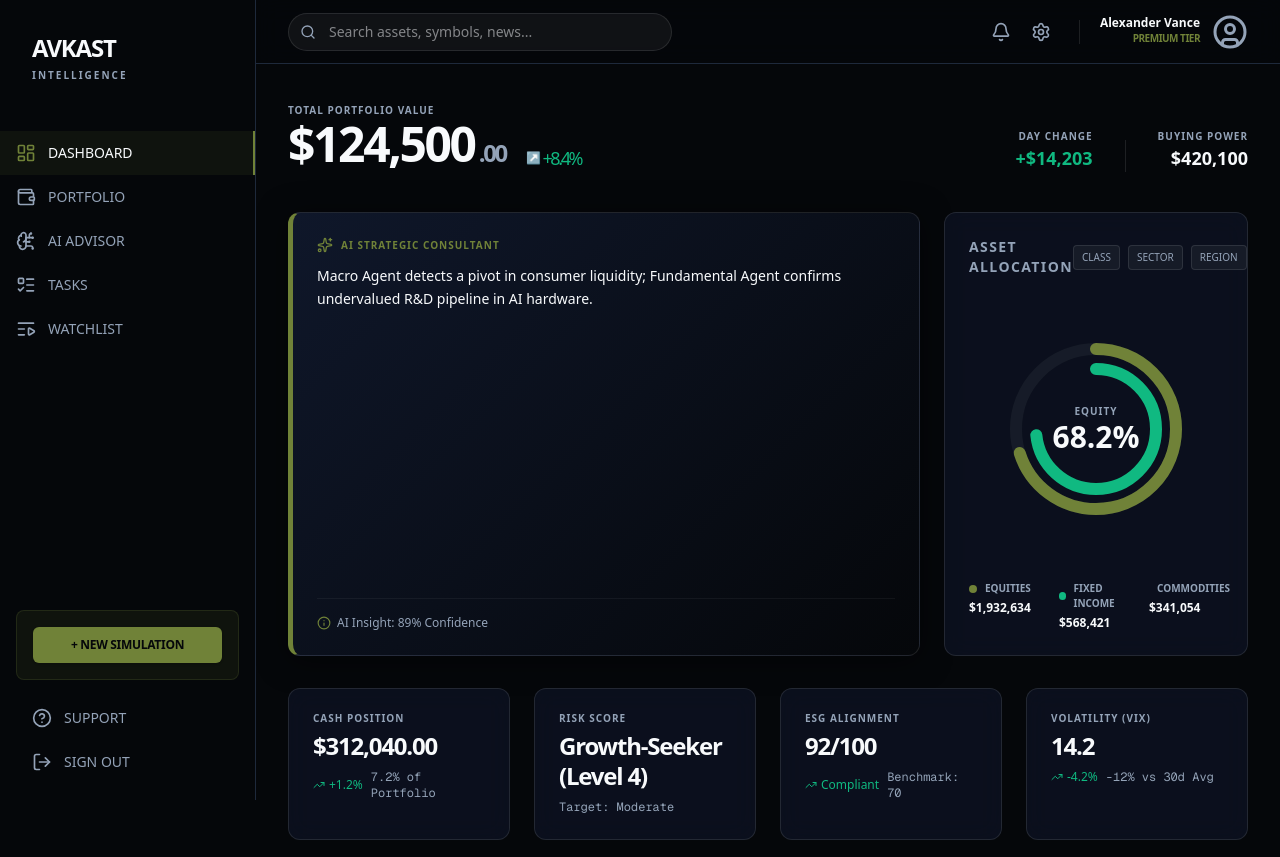
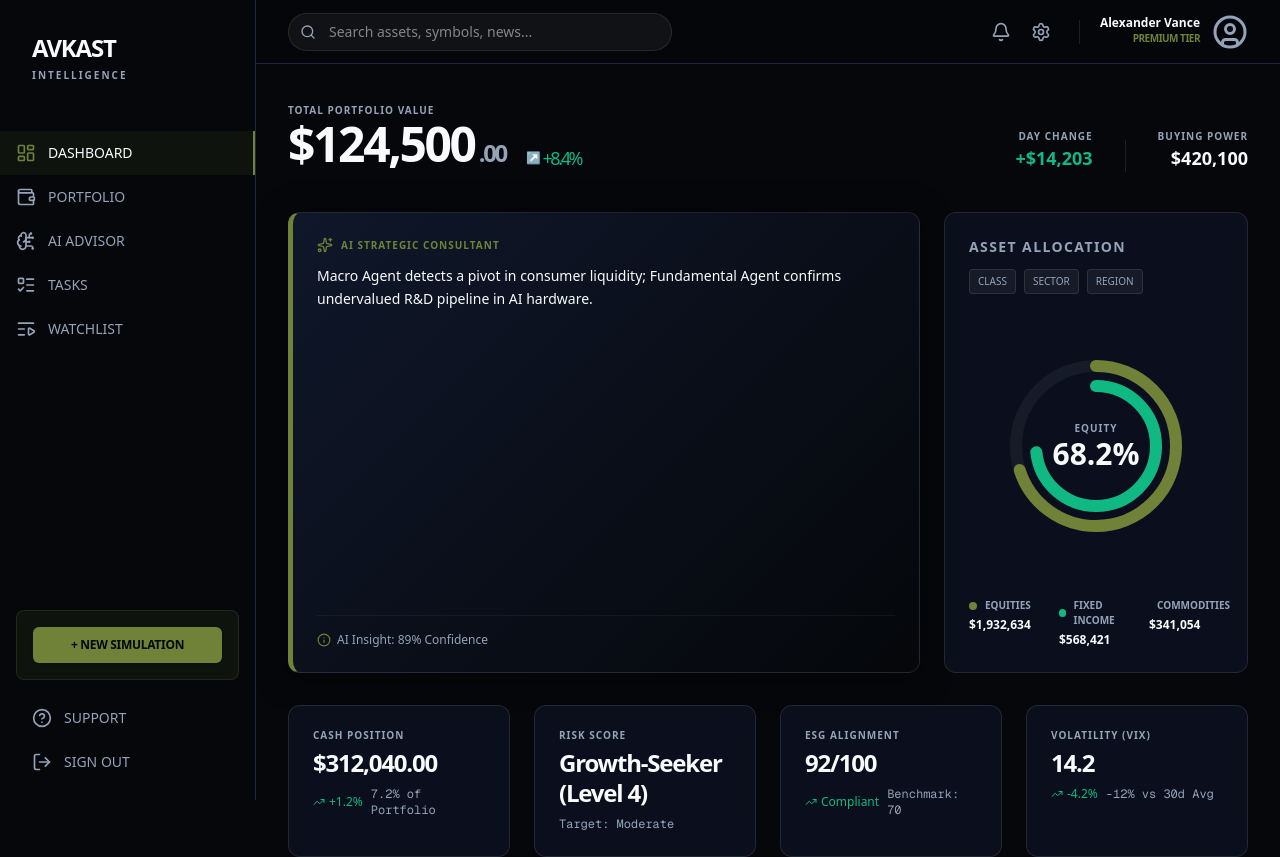
Before and after one commit to German-German/Avkast, a Next.js app: page / in a window 1280 px wide. Shown: the top 857 px of the page. Built offline with nearby package versions, Linux system fonts and the light colour scheme; no server answers.

Commit message:
Update homepage styling

```diff
--- a/src/app/layout.tsx
+++ b/src/app/layout.tsx
@@ -25,7 +25,7 @@ export default function RootLayout({
 }>) {
   return (
     <html lang="en" className="dark">
-      <body className={`${geistSans.variable} ${geistMono.variable} antialiased min-h-screen flex flex-col`}>
+      <body suppressHydrationWarning className={`${geistSans.variable} ${geistMono.variable} antialiased min-h-screen flex flex-col`}>
         <div className="flex flex-1 overflow-hidden">
           {children}
         </div>
--- a/src/components/dashboard/asset-allocation.tsx
+++ b/src/components/dashboard/asset-allocation.tsx
@@ -1,11 +1,12 @@
 import React from "react";
+import { cn } from "@/lib/utils";
 
 export const AssetAllocation: React.FC = () => {
   return (
     <div className="p-6 rounded-xl glass gold-glow space-y-6">
-      <div className="flex items-center justify-between">
-        <h3 className="text-sm font-bold uppercase tracking-widest text-muted-foreground">Asset Allocation</h3>
-        <div className="flex gap-2">
+      <div className="flex flex-wrap items-center justify-between gap-3">
+        <h3 className="text-sm font-bold uppercase tracking-widest text-muted-foreground shrink-0">Asset Allocation</h3>
+        <div className="flex gap-2 shrink-0">
           {["CLASS", "SECTOR", "REGION"].map((t) => (
             <button key={t} className="text-[10px] px-2 py-1 rounded bg-white/5 hover:bg-white/10 text-muted-foreground border border-white/10 uppercase">
               {t}
@@ -45,5 +46,3 @@ export const AssetAllocation: React.FC = () => {
     </div>
   );
 };
-
-import { cn } from "@/lib/utils";
```
